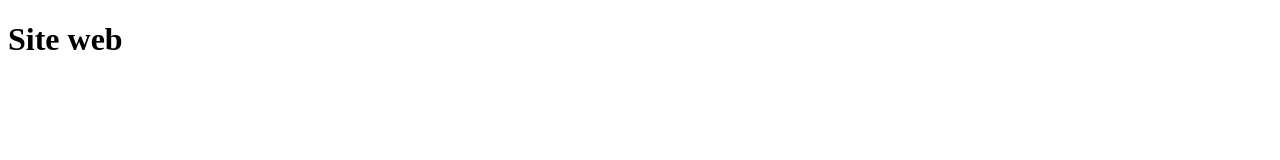
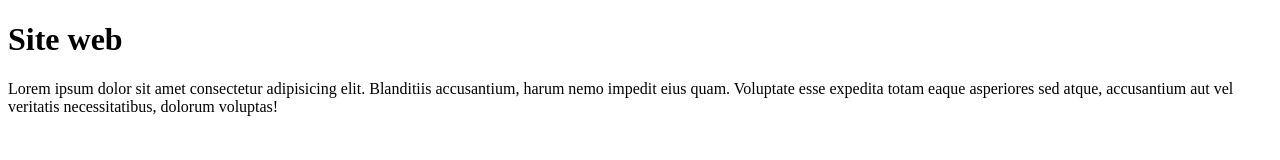
Before and after one commit to user8-deb/Site-web, a plain HTML site: page index.html in a window 1280 px wide. Drawn offline with Linux system fonts and the light colour scheme.

Commit message:
Ajout du paragraphe dan index.html

```diff
--- a/index.html
+++ b/index.html
@@ -7,5 +7,12 @@
 </head>
 <body>
     <h1>Site web</h1>
+    <p>
+      Lorem ipsum dolor sit amet consectetur adipisicing elit.
+      Blanditiis accusantium, harum nemo impedit eius quam.
+      Voluptate esse expedita totam eaque asperiores sed atque,
+      accusantium aut vel veritatis necessitatibus,
+      dolorum voluptas!
+    </p>
 </body>
 </html>
```
